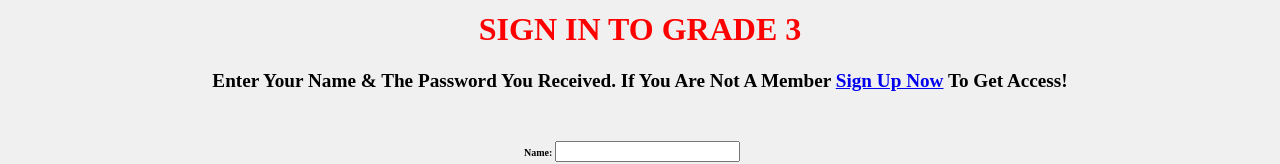
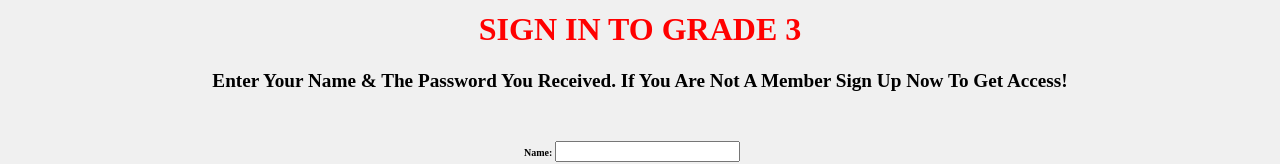
Before and after one commit to masomodigital/grade3signin, a plain HTML site: page index.html in a window 1280 px wide. Shown: the part 153-317 px from the top of the page. Drawn offline with Linux system fonts and the light colour scheme.

Commit message:
Add files via upload

```diff
--- a/index.html
+++ b/index.html
@@ -63,7 +63,7 @@
     <img src="https://i.imgur.com/mwpTHJj.png" alt="Grade 3 Icon" width="100" height="100">
 
     <h1>SIGN IN TO GRADE 3</h1>
-    <h3>Enter Your <strong>Name</strong> & The <strong>Password</strong> You Received. If You Are Not A Member <a href="https://sites.google.com/view/forgrade-3/home" target="_blank">Sign Up Now</a> To Get Access!</h3>
+    <h3>Enter Your <strong>Name</strong> & The <strong>Password</strong> You Received. If You Are Not A Member Sign Up Now</a> To Get Access!</h3>
 
     <form name="myForm" onsubmit="return validateForm()">
         <p><strong>Name:</strong> <input name="name" type="text" required /></p>
```
